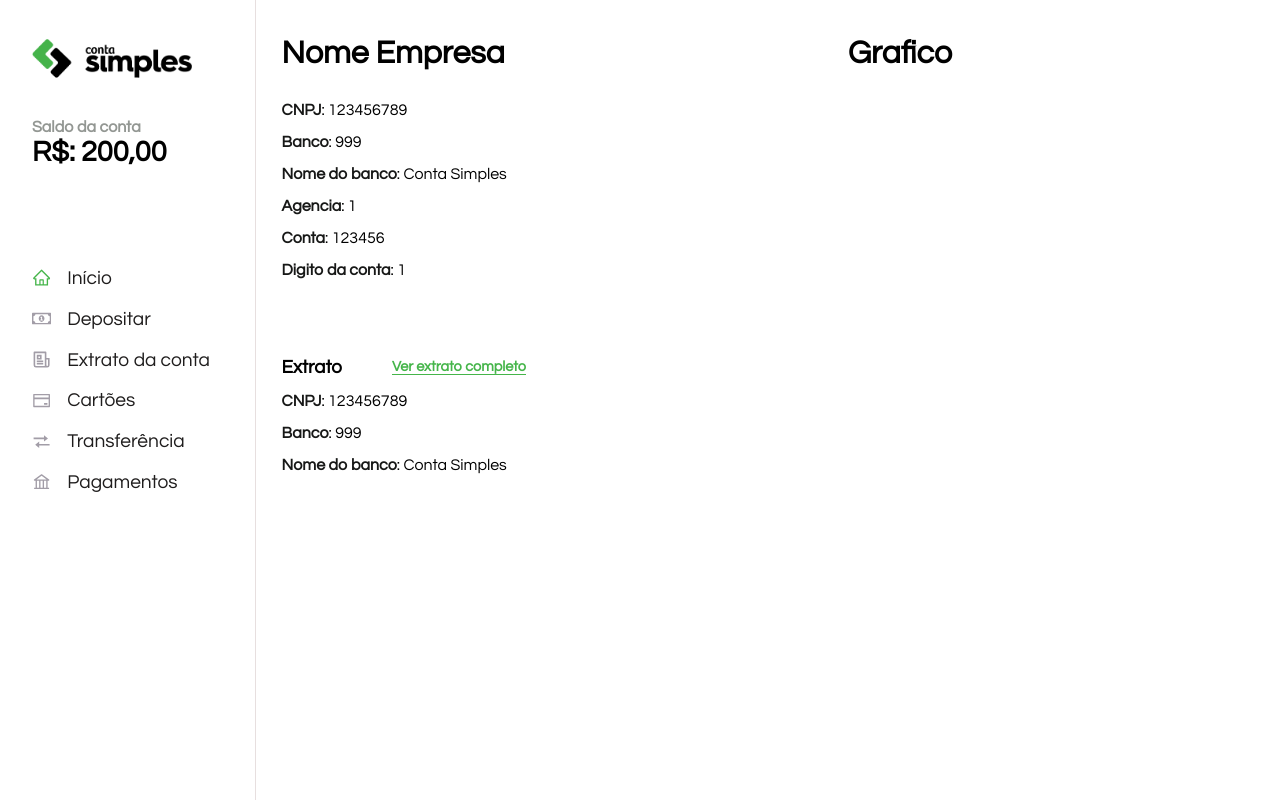
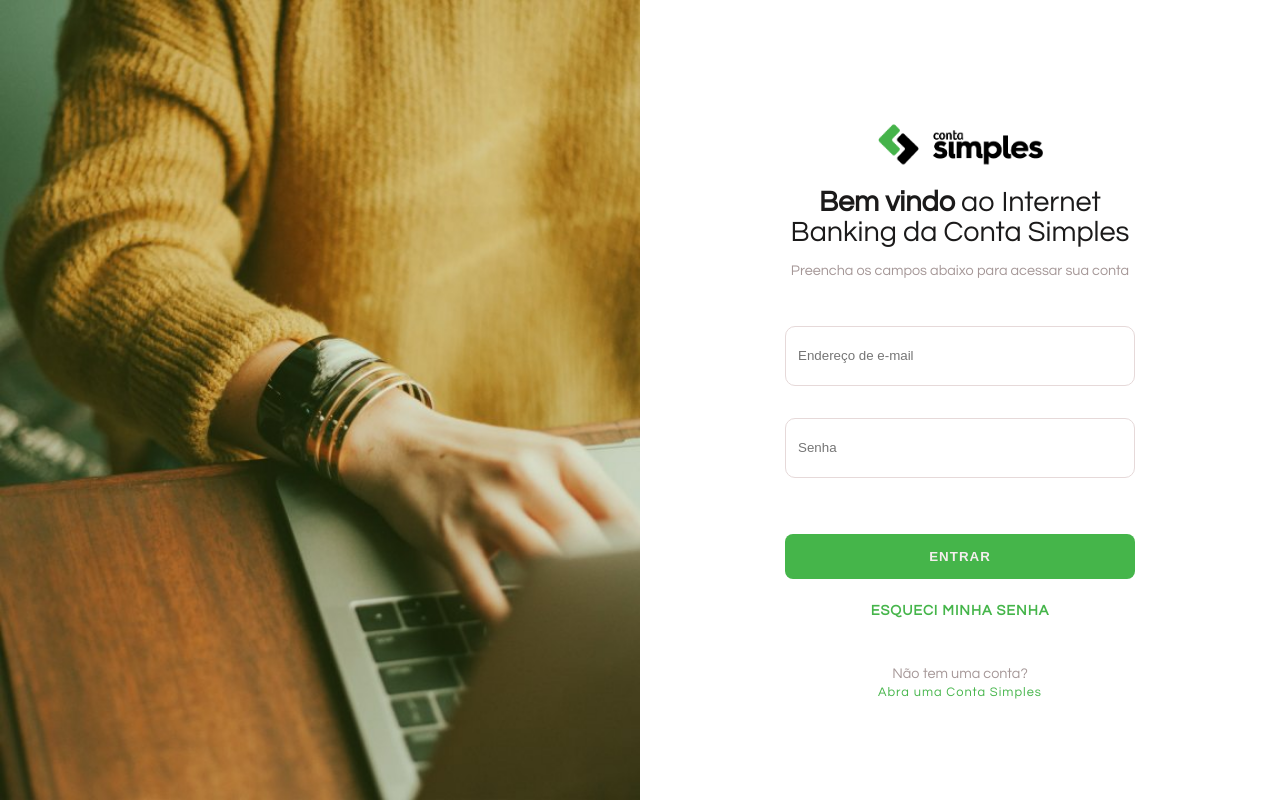
Before and after one commit to brunoascenc/internet-banking, a React (Create React App) app in the folder contasimples/: page / in a window 1280 px wide. Built offline with nearby package versions, Linux system fonts and the light colour scheme.

Commit message:
react-router i

```diff
--- a/contasimples/package.json
+++ b/contasimples/package.json
@@ -9,6 +9,7 @@
     "react": "^16.14.0",
     "react-dom": "^16.14.0",
     "react-icons": "^3.11.0",
+    "react-router-dom": "^5.2.0",
     "react-scripts": "3.4.3"
   },
   "scripts": {
--- a/contasimples/src/App.css
+++ b/contasimples/src/App.css
@@ -126,6 +126,11 @@
   font-weight: bold;
   text-transform: uppercase;
   letter-spacing: 1px;
+  width: 100%;
+}
+
+.login-container .login-form .signin button:focus {
+  outline: none;
 }
 
 .login-container .login-form a {
--- a/contasimples/src/App.js
+++ b/contasimples/src/App.js
@@ -1,14 +1,21 @@
 import React from 'react';
 import Login from './components/Login'
 import Home from './components/Home'
+import { BrowserRouter as Router, Switch, Route } from "react-router-dom";
 import './App.css';
 
 function App() {
   return (
+    <Router>
     <div className="App">
       {/* <Login/> */}
-      <Home/>
+      <Switch>
+        <Route path="/" exact component={Login} />
+        <Route path="/home" component={Home} />
+      {/* <Home/> */}
+      </Switch>
     </div>
+    </Router>
   );
 }
 
--- a/contasimples/src/App.scss
+++ b/contasimples/src/App.scss
@@ -95,6 +95,10 @@
         font-weight: bold;
         text-transform: uppercase;
         letter-spacing: 1px;
+        width: 100%;
+        &:focus{
+          outline: none;
+        }
       }
     }
 
--- a/contasimples/src/components/Login.jsx
+++ b/contasimples/src/components/Login.jsx
@@ -1,5 +1,6 @@
 import React from "react";
 import Logo from "../images/logo.png";
+import { Link } from "react-router-dom";
 import '../App.css'
 
 export default function Login() {
@@ -18,7 +19,9 @@
           <div className="signin">
             <input type="email" placeholder="Endereço de e-mail" />
             <input type="text" placeholder="Senha" />
+            <Link to="/home">
             <button>Entrar</button>
+            </Link>
           </div>
 
           <a href="/#">Esqueci minha senha</a>
```
Also changed, not shown: 2 other files (tests, documents, lock files or other folders).
